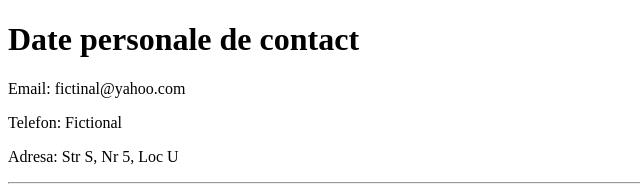
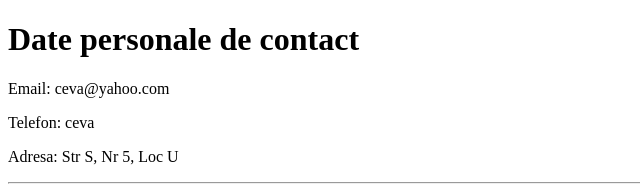
Before and after one commit to emilia-ioana-truta/cv, a plain HTML site: page date-contact.html in a window 1280 px wide. Shown: the top 189 px of the page, 0-640 px from the left. Drawn offline with Linux system fonts and the light colour scheme.

Commit message:
Update date-contact.html

```diff
--- a/date-contact.html
+++ b/date-contact.html
@@ -8,8 +8,8 @@
 
 <body>
   <h1>Date personale de contact</h1>
-  <p>Email: fictinal@yahoo.com</p>
-  <p>Telefon: Fictional</p>
+  <p>Email: ceva@yahoo.com</p>
+  <p>Telefon: ceva</p>
   <p>Adresa: Str S, Nr 5, Loc U</p>
   <hr>
   <form action="mailto:ceva@yahoo.com" method="post" enctype="text/plain">
```
